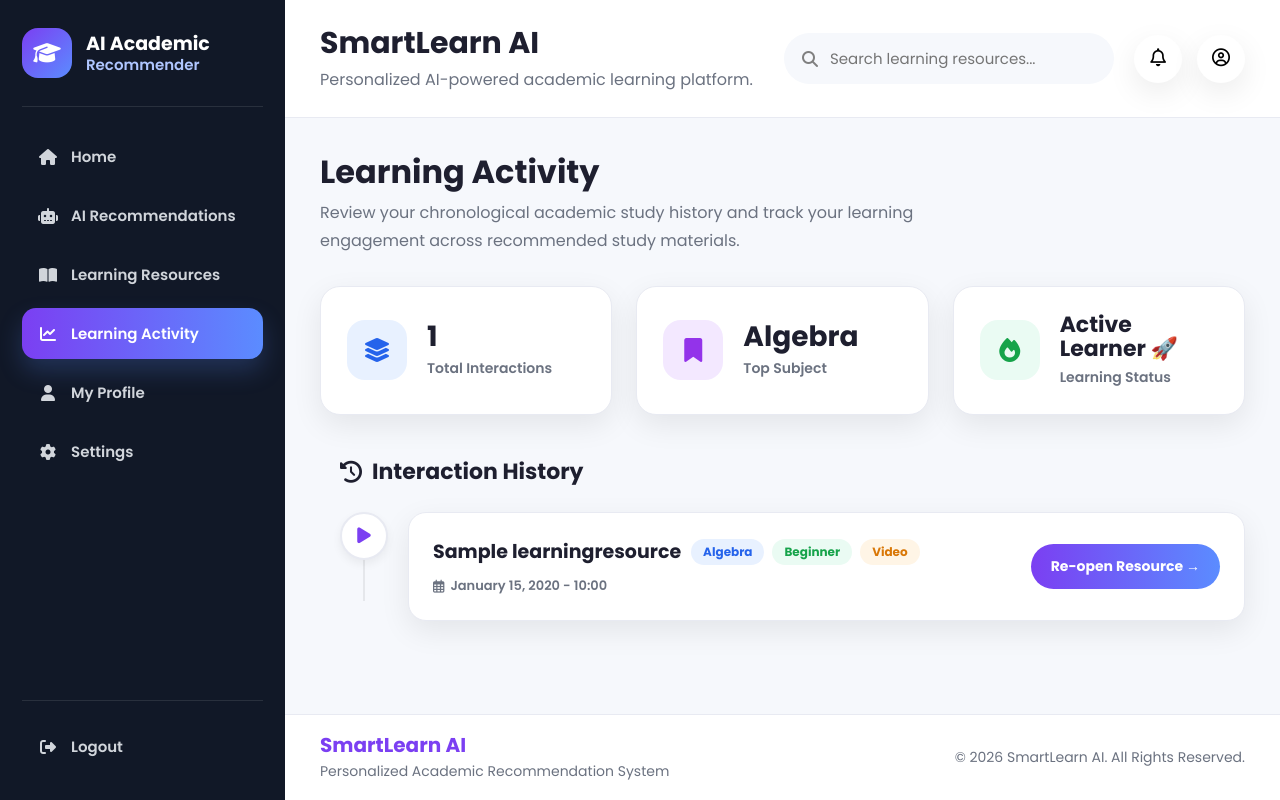
After one commit to Zisan03/academic_recommender_system, a Django app: page /resources/activity/ in a window 1280 px wide. The commit adds this page. Run offline with Django 5.2, Linux system fonts and the light colour scheme; a user stored in the database is signed in; tables that the repository leaves empty hold one stand-in row (values such as "Sample post"); parts of the project's set-up code (start-up, migrations or seed data) failed here and were passed over; some libraries are stand-ins or nearby versions.

Commit message:
feat: implement user learning activity tracking and visualization dashboard

```diff
--- a/resources_app/urls.py
+++ b/resources_app/urls.py
@@ -2,7 +2,8 @@ from django.urls import path
 
 from .views import (
     resource_list,
-    resource_detail
+    resource_detail,
+    resource_activity
 )
 
 urlpatterns = [
@@ -14,6 +15,12 @@ urlpatterns = [
     ),
 
     path(
+        "activity/",
+        resource_activity,
+        name="activity"
+    ),
+
+    path(
         "<int:resource_id>/",
         resource_detail,
         name="resource_detail"
--- a/resources_app/views.py
+++ b/resources_app/views.py
@@ -1,3 +1,5 @@
+from django.contrib.auth.decorators import login_required
+from django.db.models import Count
 from django.shortcuts import (
     render,
     get_object_or_404
@@ -61,3 +63,47 @@ def resource_detail(
         "resources/resource_detail.html",
         context
     )
+
+
+@login_required
+def resource_activity(request):
+
+    interactions = (
+        ResourceInteraction.objects.filter(
+            student__user=request.user
+        )
+        .select_related("resource")
+        .order_by("-viewed_at")
+    )
+
+    total_views = interactions.count()
+
+    top_topic_query = (
+        interactions.values("resource__topic")
+        .annotate(count=Count("id"))
+        .order_by("-count")
+        .first()
+    )
+
+    if top_topic_query and top_topic_query.get("resource__topic"):
+        top_topic = top_topic_query["resource__topic"]
+    else:
+        top_topic = "None"
+
+    if total_views > 0:
+        active_status = "Active Learner 🚀"
+    else:
+        active_status = "No Activity Yet"
+
+    context = {
+        "interactions": interactions,
+        "total_views": total_views,
+        "top_topic": top_topic,
+        "active_status": active_status,
+    }
+
+    return render(
+        request,
+        "resources/activity.html",
+        context
+    )
--- a/templates/partials/sidebar.html
+++ b/templates/partials/sidebar.html
@@ -37,7 +37,7 @@
 
 
         <a href="{% url 'resource_list' %}"
-           class="{% if '/resources' in request.path %}active{% endif %}">
+           class="{% if '/resources' in request.path and '/activity' not in request.path %}active{% endif %}">
 
             <i class="fas fa-book-open"></i>
 
@@ -46,7 +46,8 @@
         </a>
 
 
-        <a href="#">
+        <a href="{% url 'activity' %}"
+           class="{% if '/activity' in request.path %}active{% endif %}">
 
             <i class="fas fa-chart-line"></i>
 
--- /dev/null
+++ b/templates/resources/activity.html
@@ -0,0 +1,474 @@
+{% extends "base.html" %}
+
+{% block title %}
+Learning Activity
+{% endblock %}
+
+{% block extra_css %}
+<style>
+    .activity-header {
+        margin-bottom: 32px;
+    }
+
+    .activity-header h1 {
+        font-size: 32px;
+        line-height: 1.2;
+        font-weight: 700;
+        color: var(--text);
+        margin-bottom: 8px;
+    }
+
+    .activity-header p {
+        color: var(--muted);
+        line-height: 1.7;
+        max-width: 680px;
+    }
+
+    /* Stats Grid */
+    .stats-grid {
+        display: grid;
+        grid-template-columns: repeat(3, minmax(0, 1fr));
+        gap: 24px;
+        margin-bottom: 40px;
+    }
+
+    .stat-card {
+        padding: 26px;
+        border: 1px solid var(--border);
+        border-radius: 20px;
+        background: white;
+        box-shadow: var(--shadow);
+        display: flex;
+        align-items: center;
+        gap: 20px;
+        transition: var(--transition);
+        position: relative;
+        overflow: hidden;
+    }
+
+    .stat-card:hover {
+        transform: translateY(-4px);
+        box-shadow: 0 16px 36px rgba(31, 41, 55, 0.12);
+    }
+
+    .stat-card::after {
+        content: "";
+        position: absolute;
+        bottom: 0;
+        left: 0;
+        right: 0;
+        height: 4px;
+        background: linear-gradient(90deg, var(--primary), var(--secondary));
+        opacity: 0;
+        transition: var(--transition);
+    }
+
+    .stat-card:hover::after {
+        opacity: 1;
+    }
+
+    .stat-icon {
+        width: 60px;
+        height: 60px;
+        border-radius: 18px;
+        display: flex;
+        align-items: center;
+        justify-content: center;
+        font-size: 24px;
+        flex-shrink: 0;
+    }
+
+    .stat-icon.blue {
+        color: #2563EB;
+        background: #E8F1FF;
+    }
+
+    .stat-icon.green {
+        color: #16A34A;
+        background: #EAFBF3;
+    }
+
+    .stat-icon.purple {
+        color: #9333EA;
+        background: #F3E8FF;
+    }
+
+    .stat-info {
+        display: flex;
+        flex-direction: column;
+    }
+
+    .stat-value {
+        font-size: 28px;
+        font-weight: 800;
+        color: var(--text);
+        line-height: 1.1;
+        margin-bottom: 6px;
+    }
+
+    .stat-label {
+        font-size: 14px;
+        font-weight: 600;
+        color: var(--muted);
+    }
+
+    /* Timeline Section */
+    .timeline-container {
+        position: relative;
+        padding-left: 20px;
+    }
+
+    .timeline-title {
+        font-size: 22px;
+        font-weight: 700;
+        color: var(--text);
+        margin-bottom: 24px;
+        display: flex;
+        align-items: center;
+        gap: 10px;
+    }
+
+    .timeline-list {
+        position: relative;
+        display: flex;
+        flex-direction: column;
+        gap: 20px;
+    }
+
+    .timeline-list::before {
+        content: "";
+        position: absolute;
+        top: 20px;
+        bottom: 20px;
+        left: 23px;
+        width: 2px;
+        background: #E5E7EB;
+        z-index: 0;
+    }
+
+    .timeline-item {
+        display: flex;
+        align-items: flex-start;
+        gap: 20px;
+        position: relative;
+        z-index: 1;
+    }
+
+    .timeline-dot {
+        width: 48px;
+        height: 48px;
+        border-radius: 50%;
+        background: white;
+        border: 2px solid var(--border);
+        box-shadow: 0 4px 10px rgba(0, 0, 0, 0.06);
+        display: flex;
+        align-items: center;
+        justify-content: center;
+        font-size: 18px;
+        color: var(--primary);
+        flex-shrink: 0;
+        transition: var(--transition);
+    }
+
+    .timeline-item:hover .timeline-dot {
+        background: linear-gradient(135deg, var(--primary), var(--secondary));
+        color: white;
+        border-color: transparent;
+        transform: scale(1.1);
+    }
+
+    .timeline-card {
+        flex: 1;
+        padding: 24px;
+        border: 1px solid var(--border);
+        border-radius: 18px;
+        background: white;
+        box-shadow: var(--shadow);
+        display: flex;
+        justify-content: space-between;
+        align-items: center;
+        gap: 20px;
+        transition: var(--transition);
+    }
+
+    .timeline-item:hover .timeline-card {
+        transform: translateX(6px);
+        box-shadow: 0 12px 28px rgba(31, 41, 55, 0.1);
+        border-color: #BFDBFE;
+    }
+
+    .timeline-content {
+        display: flex;
+        flex-direction: column;
+        gap: 10px;
+    }
+
+    .timeline-header {
+        display: flex;
+        align-items: center;
+        flex-wrap: wrap;
+        gap: 10px;
+    }
+
+    .resource-title {
+        font-size: 19px;
+        font-weight: 700;
+        color: var(--text);
+        margin: 0;
+    }
+
+    .resource-badges {
+        display: flex;
+        flex-wrap: wrap;
+        gap: 8px;
+    }
+
+    .badge {
+        display: inline-flex;
+        align-items: center;
+        padding: 4px 12px;
+        border-radius: 999px;
+        font-size: 12px;
+        font-weight: 700;
+    }
+
+    .badge-topic {
+        color: #2563EB;
+        background: #E8F1FF;
+    }
+
+    .badge-difficulty {
+        color: #16A34A;
+        background: #EAFBF3;
+    }
+
+    .badge-type {
+        color: #D97706;
+        background: #FFF5E6;
+    }
+
+    .timeline-timestamp {
+        font-size: 13px;
+        font-weight: 600;
+        color: var(--muted);
+        display: flex;
+        align-items: center;
+        gap: 6px;
+    }
+
+    .btn-reopen {
+        display: inline-flex;
+        align-items: center;
+        justify-content: center;
+        padding: 12px 20px;
+        border-radius: 999px;
+        background: linear-gradient(90deg, var(--primary), var(--secondary));
+        color: white;
+        font-weight: 700;
+        font-size: 14px;
+        white-space: nowrap;
+        transition: var(--transition);
+        text-decoration: none;
+    }
+
+    .btn-reopen:hover {
+        transform: translateY(-2px);
+        box-shadow: 0 8px 20px rgba(91, 140, 255, 0.3);
+        color: white;
+    }
+
+    /* Empty State */
+    .empty-state-card {
+        padding: 60px 30px;
+        border: 1px solid var(--border);
+        border-radius: 24px;
+        background: white;
+        box-shadow: var(--shadow);
+        text-align: center;
+        max-width: 600px;
+        margin: 40px auto;
+    }
+
+    .empty-icon {
+        width: 90px;
+        height: 90px;
+        border-radius: 50%;
+        background: #F3F4F6;
+        color: var(--primary);
+        font-size: 38px;
+        display: flex;
+        align-items: center;
+        justify-content: center;
+        margin: 0 auto 24px;
+    }
+
+    .empty-state-card h3 {
+        font-size: 24px;
+        font-weight: 700;
+        color: var(--text);
+        margin-bottom: 12px;
+    }
+
+    .empty-state-card p {
+        color: var(--muted);
+        line-height: 1.7;
+        font-size: 16px;
+        margin-bottom: 28px;
+    }
+
+    .btn-explore {
+        display: inline-flex;
+        align-items: center;
+        gap: 10px;
+        padding: 14px 28px;
+        border-radius: 999px;
+        background: linear-gradient(90deg, var(--primary), var(--secondary));
+        color: white;
+        font-weight: 700;
+        font-size: 16px;
+        transition: var(--transition);
+        text-decoration: none;
+    }
+
+    .btn-explore:hover {
+        transform: translateY(-2px);
+        box-shadow: 0 10px 24px rgba(91, 140, 255, 0.3);
+        color: white;
+    }
+
+    /* Responsive Breakpoints */
+    @media (max-width: 992px) {
+        .stats-grid {
+            grid-template-columns: repeat(2, minmax(0, 1fr));
+        }
+    }
+
+    @media (max-width: 768px) {
+        .stats-grid {
+            grid-template-columns: 1fr;
+        }
+
+        .timeline-card {
+            flex-direction: column;
+            align-items: flex-start;
+        }
+
+        .btn-reopen {
+            width: 100%;
+        }
+
+        .timeline-list::before {
+            left: 19px;
+        }
+
+        .timeline-dot {
+            width: 40px;
+            height: 40px;
+            font-size: 15px;
+        }
+    }
+</style>
+{% endblock %}
+
+{% block content %}
+
+<section class="activity-header">
+    <h1>Learning Activity</h1>
+    <p>Review your chronological academic study history and track your learning engagement across recommended study materials.</p>
+</section>
+
+<!-- Engagement Statistics Header -->
+<section class="stats-grid">
+    <div class="stat-card">
+        <div class="stat-icon blue">
+            <i class="fas fa-layer-group"></i>
+        </div>
+        <div class="stat-info">
+            <span class="stat-value">{{ total_views }}</span>
+            <span class="stat-label">Total Interactions</span>
+        </div>
+    </div>
+
+    <div class="stat-card">
+        <div class="stat-icon purple">
+            <i class="fas fa-bookmark"></i>
+        </div>
+        <div class="stat-info">
+            <span class="stat-value">{{ top_topic }}</span>
+            <span class="stat-label">Top Subject</span>
+        </div>
+    </div>
+
+    <div class="stat-card">
+        <div class="stat-icon green">
+            <i class="fas fa-fire"></i>
+        </div>
+        <div class="stat-info">
+            <span class="stat-value" style="font-size: 22px;">{{ active_status }}</span>
+            <span class="stat-label">Learning Status</span>
+        </div>
+    </div>
+</section>
+
+<!-- Activity Timeline Section -->
+{% if interactions %}
+<section class="timeline-container">
+    <h2 class="timeline-title">
+        <i class="fas fa-clock-rotate-left"></i>
+        Interaction History
+    </h2>
+
+    <div class="timeline-list">
+        {% for interaction in interactions %}
+        <div class="timeline-item">
+            <div class="timeline-dot">
+                {% if interaction.resource.resource_type == "Video" %}
+                <i class="fas fa-play"></i>
+                {% elif interaction.resource.resource_type == "PDF" %}
+                <i class="fas fa-file-pdf"></i>
+                {% else %}
+                <i class="fas fa-pen-to-square"></i>
+                {% endif %}
+            </div>
+
+            <article class="timeline-card">
+                <div class="timeline-content">
+                    <div class="timeline-header">
+                        <h3 class="resource-title">{{ interaction.resource.title }}</h3>
+                        <div class="resource-badges">
+                            <span class="badge badge-topic">{{ interaction.resource.topic }}</span>
+                            <span class="badge badge-difficulty">{{ interaction.resource.difficulty }}</span>
+                            <span class="badge badge-type">{{ interaction.resource.resource_type }}</span>
+                        </div>
+                    </div>
+
+                    <div class="timeline-timestamp">
+                        <i class="far fa-calendar-alt"></i>
+                        <span>{{ interaction.viewed_at|date:"F j, Y - H:i" }}</span>
+                    </div>
+                </div>
+
+                <a href="{% url 'resource_detail' interaction.resource.id %}" class="btn-reopen">
+                    Re-open Resource &rarr;
+                </a>
+            </article>
+        </div>
+        {% endfor %}
+    </div>
+</section>
+{% else %}
+<!-- Empty State -->
+<div class="empty-state-card">
+    <div class="empty-icon">
+        <i class="fas fa-book-reader"></i>
+    </div>
+    <h3>No Learning Activity Recorded Yet</h3>
+    <p>You haven't interacted with any learning materials yet. Explore your AI recommendations to start building your study streak!</p>
+    <a href="{% url 'recommendations' %}" class="btn-explore">
+        <i class="fas fa-robot"></i>
+        Explore Recommendations &rarr;
+    </a>
+</div>
+{% endif %}
+
+{% endblock %}
```
